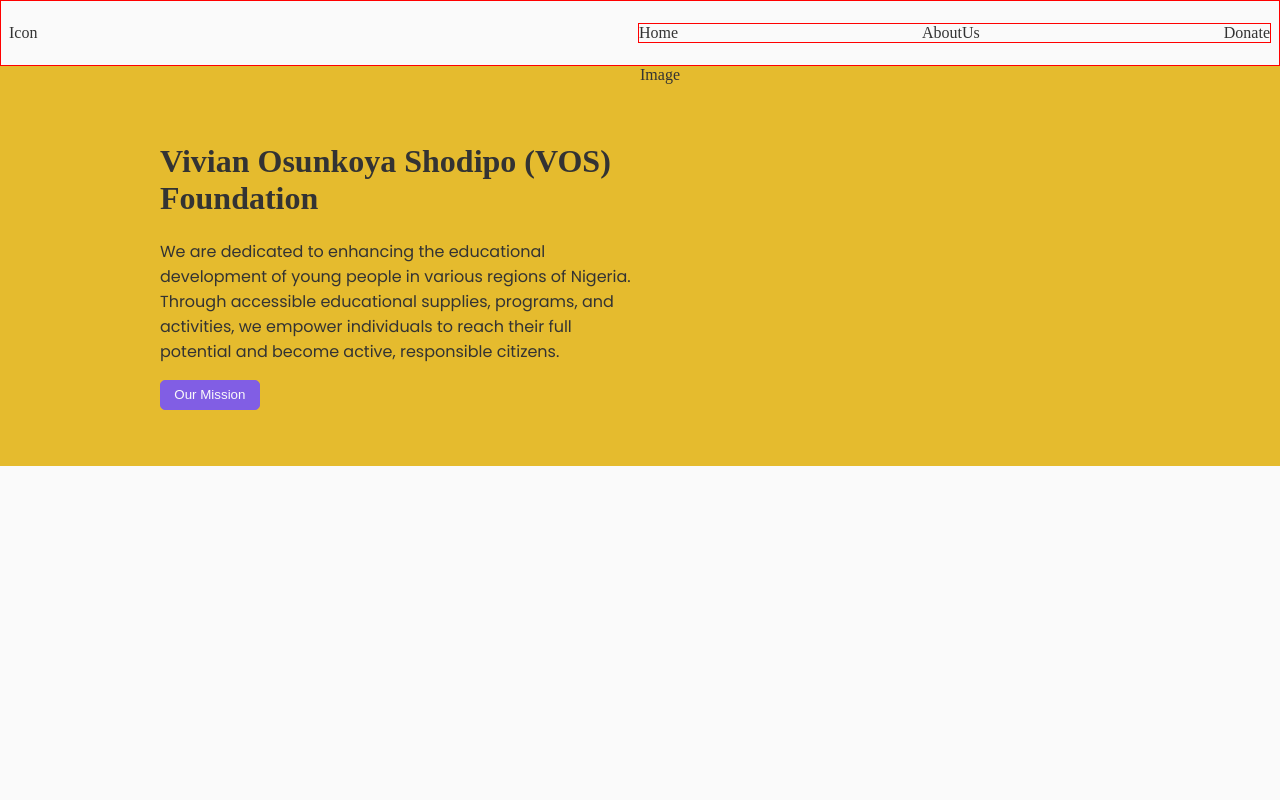
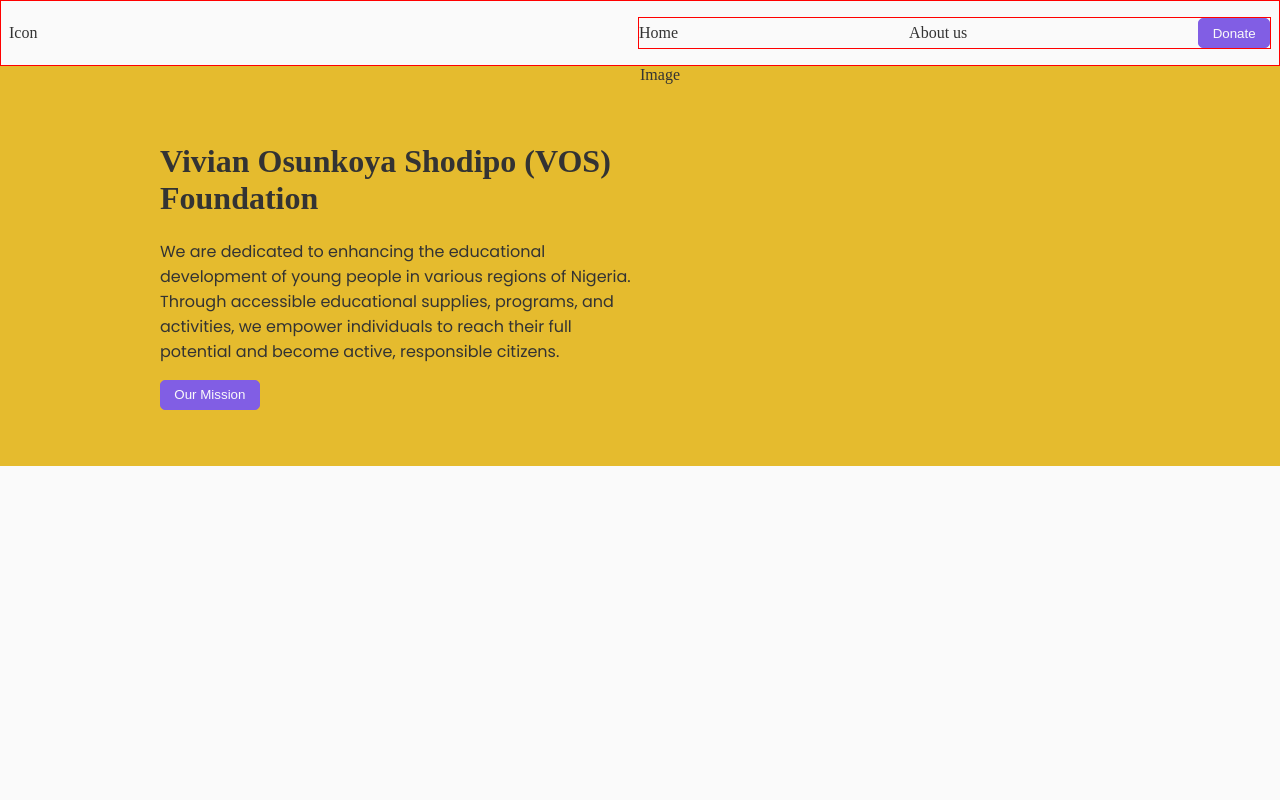
Before and after one commit to gabi-popoola/vos-foundation-website, a React (Create React App) app: page / in a window 1280 px wide. Shown: the top 800 px of the page. Built offline with nearby package versions, Linux system fonts and the light colour scheme; a web font is replaced by a local one.

Commit message:
changed donate nav item to button

```diff
--- a/src/components/NavBar/NavBar.jsx
+++ b/src/components/NavBar/NavBar.jsx
@@ -6,6 +6,7 @@
 	NavItem,
 } from './NavBarStyles';
 import { useNavigate } from 'react-router';
+import Button from '../subComponents/Button/Button';
 
 const NavBar = () => {
 	const navigate = useNavigate();
@@ -15,8 +16,8 @@
 			<IconContainer onClick={() => navigate('/')}>Icon</IconContainer>
 			<NavContainer>
 				<NavItem onClick={() => navigate('/')}>Home</NavItem>
-				<NavItem onClick={() => navigate('about-us')}>AboutUs</NavItem>
-				<NavItem onClick={() => navigate('donate')}>Donate</NavItem>
+				<NavItem onClick={() => navigate('about-us')}>About us</NavItem>
+				<Button text={'Donate'} handleClick={() => navigate('donate')} />
 			</NavContainer>
 		</MainContainer>
 	);
```
